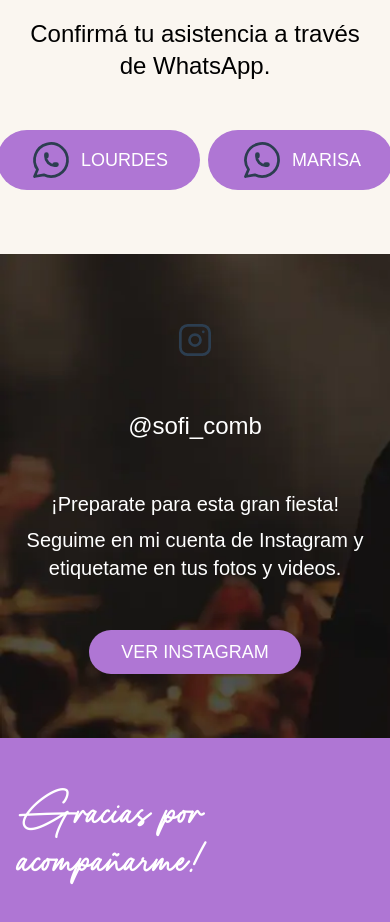
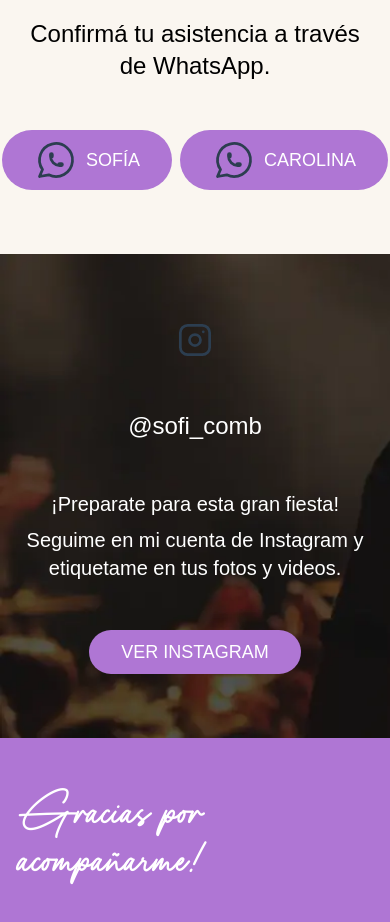
Before and after one commit to facucarrion/sofi-quince, an Astro site: page / in a window 390 px wide. Shown: the part 2400-3322 px from the top of the page. Built offline with nearby package versions, Linux system fonts and the light colour scheme; Astro itself is replaced by a stand-in of ours.

Commit message:
telephone number

```diff
--- a/src/components/Confirmation.astro
+++ b/src/components/Confirmation.astro
@@ -15,20 +15,20 @@ import WhatsApp from './icons/WhatsApp.astro'
 
   <span class='flex gap-2 md:gap-4'>
     <a
-      href='https://wa.me/+5493571557020'
+      href='https://wa.me/+5493571693294'
       class='flex items-center gap-2 rounded-full bg-primary px-8 py-2 text-lg text-white transition-opacity ease-in-out hover:opacity-85 md:px-10 md:text-xl'
       target='_blank'
     >
       <WhatsApp class='size-6 stroke-white md:size-8' />
-      LOURDES
+      SOFÍA
     </a>
     <a
-      href='https://wa.me/+5493571608147'
+      href='https://wa.me/+5493571698886'
       class='flex items-center gap-2 rounded-full bg-primary px-8 py-2 text-lg text-white transition-opacity ease-in-out hover:opacity-85 md:px-10 md:text-xl'
       target='_blank'
     >
       <WhatsApp class='size-6 stroke-white md:size-8' />
-      MARISA
+      CAROLINA
     </a>
   </span>
 </section>
```
